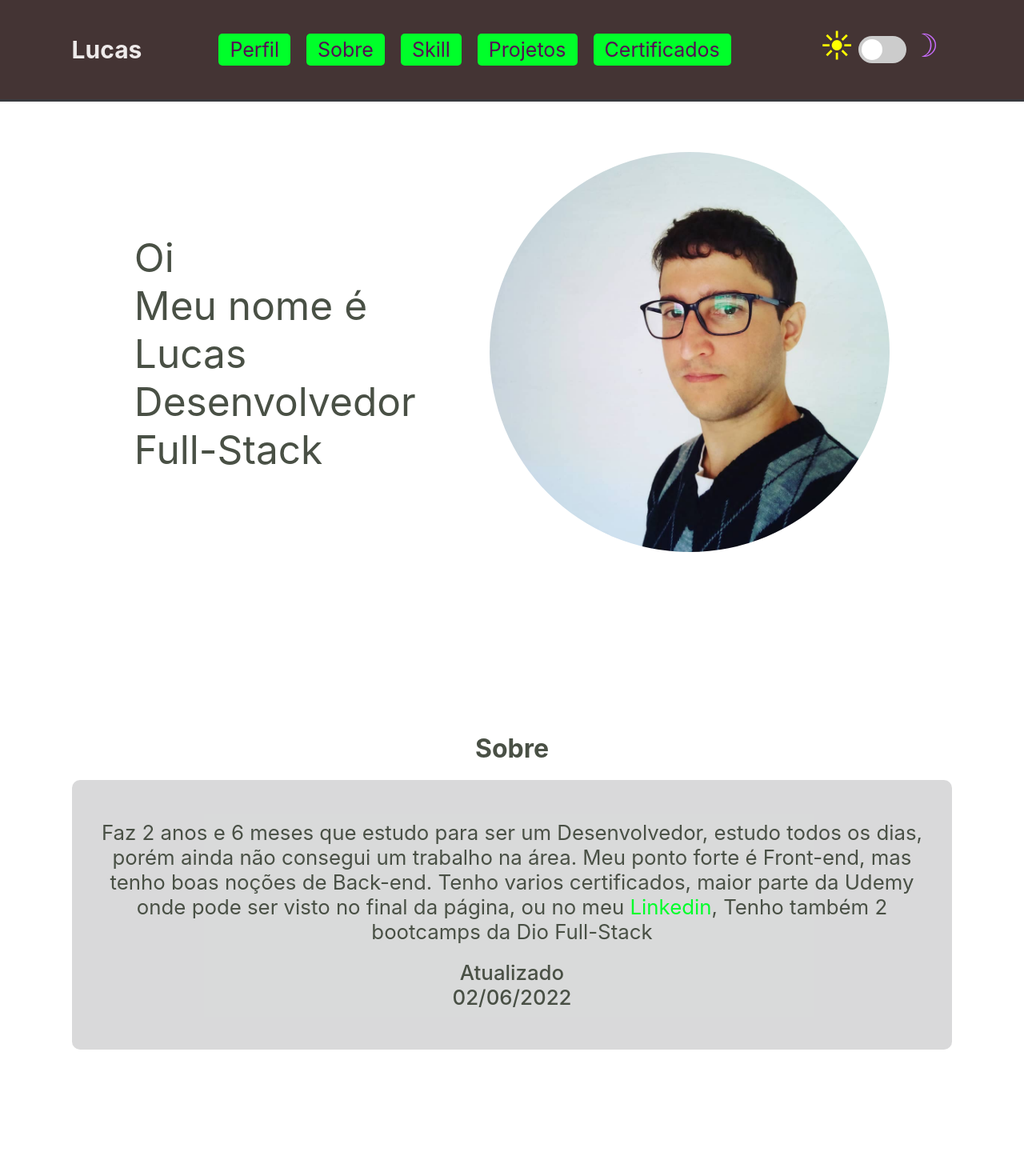
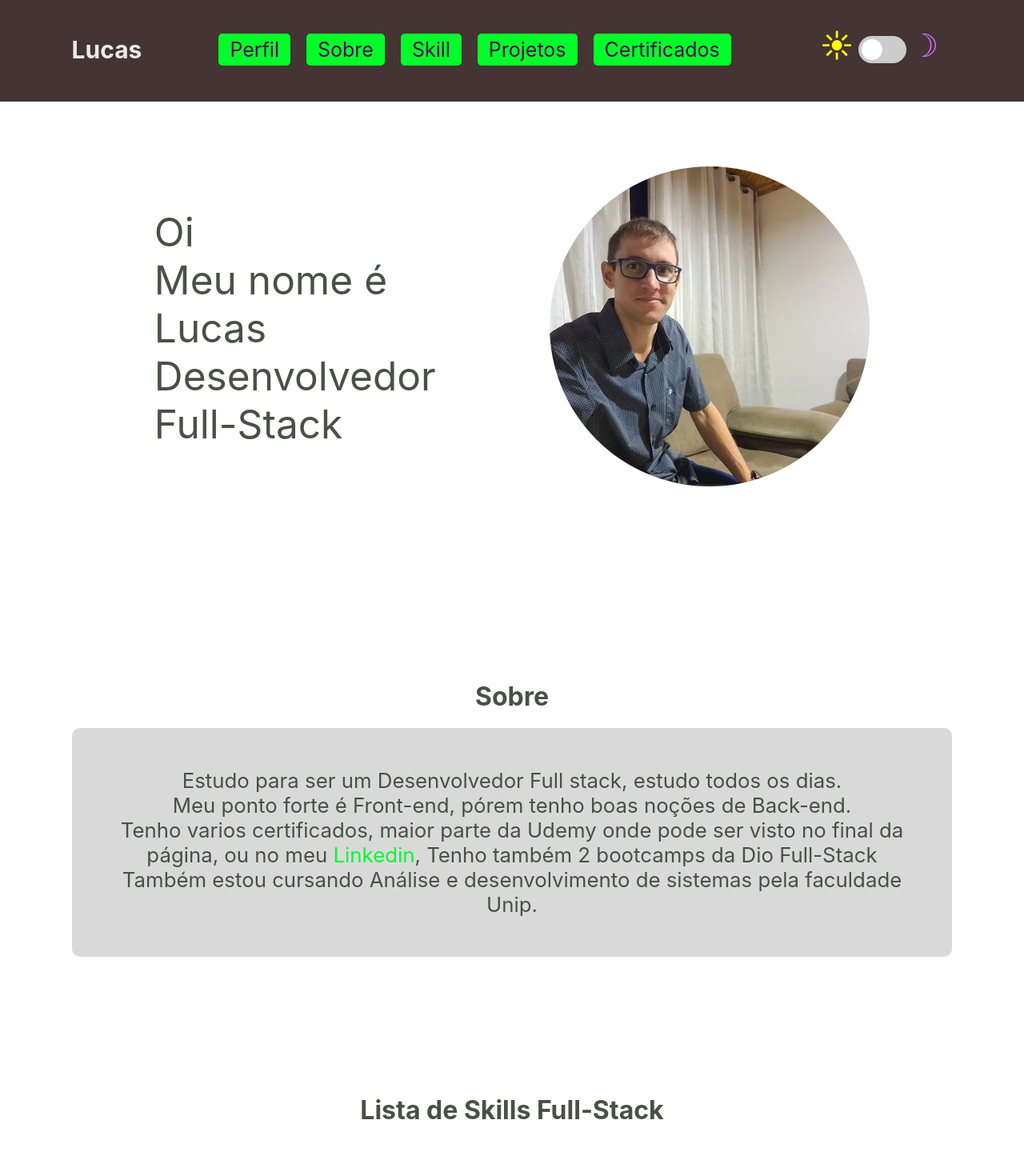
Before and after one commit to DigitalHDR/Meu-portfolio-react, a React (Create React App) app: page /sobre in a window 1280 px wide. Shown: the top 1470 px of the page at 80% size. Built offline with nearby package versions, Linux system fonts and the light colour scheme.

Commit message:
25-12-23

```diff
--- a/src/components/Footer/index.jsx
+++ b/src/components/Footer/index.jsx
@@ -16,7 +16,7 @@ export default function index() {
           </div>
 
           <div>
-            <p>© Copyright 2022</p>
+            <p>© Copyright 2024</p>
           </div>
 
           <div>
--- a/src/pages/Curriculos/curriculo.css
+++ b/src/pages/Curriculos/curriculo.css
@@ -77,9 +77,10 @@
   position: absolute;
   font-size: 40px;
   transition: all ease-in-out 0.3s;
-  height: 360px;
+  height: 367px;
   color: rgba(255, 255, 255, 0.514);
   background-color: rgba(0, 0, 0, 0.486);
+  top: -188px;
   opacity: 0;
 }
 
--- a/src/pages/Home/home.css
+++ b/src/pages/Home/home.css
@@ -27,8 +27,10 @@
 }
 
 .boxFoto img {
-  width: 100%;
   border-radius: 50%;
+  width: 400px;
+  height: 400px;
+  object-fit: cover;
 }
 
 @media (max-width: 896px) {
--- a/src/pages/Home/index.jsx
+++ b/src/pages/Home/index.jsx
@@ -1,5 +1,5 @@
 import './home.css'
-import foto from '../../assets/Foto/lucas.jpg'
+import foto from '../../assets/Foto/lucas.jpeg'
 
 export default function Home() {
   return (
--- a/src/pages/Sobre/index.jsx
+++ b/src/pages/Sobre/index.jsx
@@ -9,13 +9,15 @@ export default function Sobre() {
       <br />
       <div className='sobre_box'>
         <p>
-          Faz 2 anos e 6 meses que estudo para ser um Desenvolvedor, estudo todos os dias, porém ainda não consegui um trabalho na área. Meu ponto forte é Front-end, mas tenho boas noções de Back-end.
+          Estudo para ser um Desenvolvedor Full stack, estudo todos os dias.
+          <br />
+          Meu ponto forte é Front-end, pórem tenho boas noções de Back-end.
+          <br />
           Tenho varios certificados, maior parte da Udemy onde pode ser visto no final da página, ou no meu
           <a rel="noreferrer noopener" href={urlLinkedin}> Linkedin</a>, Tenho também 2 bootcamps da Dio Full-Stack
+          <br />
+          Também estou cursando Análise e desenvolvimento de sistemas pela faculdade Unip.
         </p>
-        <br />
-        <p><span>Atualizado</span></p>
-        <p><span>02/06/2022</span></p>
       </div>
     </div>
   )
```
Also changed, not shown: src/assets/Foto/lucas.jpeg (added), src/assets/Foto/lucas1.jpg (renamed from src/assets/Foto/lucas.jpg).
